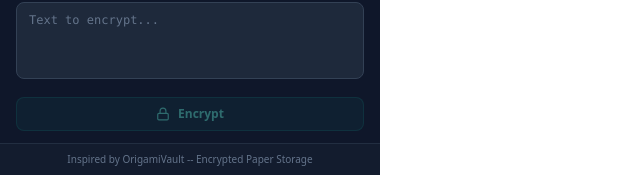
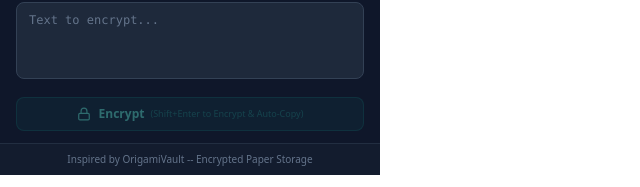
Before and after one commit to dclee9/Chrome-QR-Code-Auto-Scanner-with-Encryption-origamivault, a React (Vite) app: page / in a window 1280 px wide. Both pictures are taken after a click on the button "Crypto". Shown: the part 250-437 px from the top of the page, without its empty margins (0-640 px from the left). Built offline with nearby package versions, Linux system fonts and the light colour scheme; no server answers.

Commit message:
Updated CryptoTab.tsx

```diff
--- a/src/components/CryptoTab.tsx
+++ b/src/components/CryptoTab.tsx
@@ -458,7 +458,12 @@ export default function CryptoTab({ initialDecryptText, onDecryptTextConsumed }:
         ) : (
           <Unlock className="w-3.5 h-3.5" />
         )}
-        {processing ? 'Processing...' : mode === 'encrypt' ? 'Encrypt' : 'Decrypt'}
+        {processing ? 'Processing...' : mode === 'encrypt' ? (
+          <span className="flex items-center gap-1.5">
+            Encrypt
+            <span className="text-[9px] font-normal text-teal-400/50">(Shift+Enter to Encrypt & Auto-Copy)</span>
+          </span>
+        ) : 'Decrypt'}
       </button>
 
       {autoCopiedBanner && (
```
